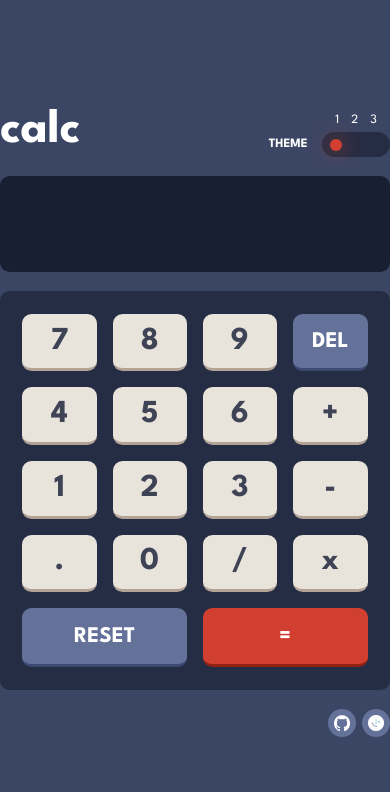
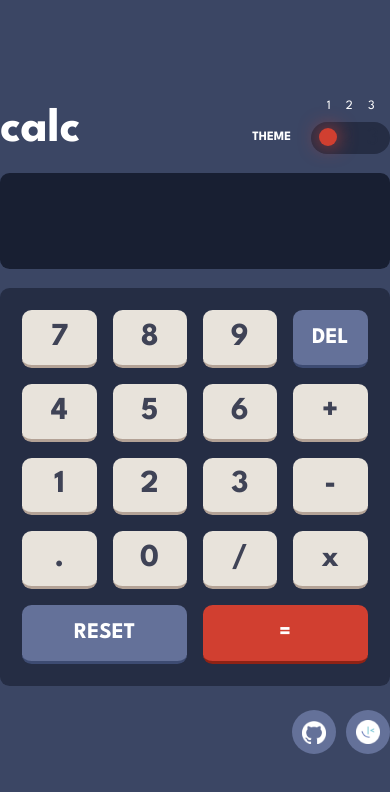
Before and after one commit to tripkmin/calculator, a React (Create React App) app: page / in a window 390 px wide. Shown: the top 792 px of the page. Built offline with nearby package versions, Linux system fonts and the light colour scheme.

Commit message:
feat: Improved mobile accessibility

```diff
--- a/src/App.tsx
+++ b/src/App.tsx
@@ -1,9 +1,9 @@
 import { ThemeProvider } from 'styled-components';
 import GlobalStyles from 'styles/GlobalStyles';
 import Calculator from 'components/Calculator';
-import Header from 'assets/Layouts/Header';
-import Main from 'assets/Layouts/Main';
-import Footer from 'assets/Layouts/Footer';
+import Header from 'Layouts/Header';
+import Main from 'Layouts/Main';
+import Footer from 'Layouts/Footer';
 import { themeType } from 'styles/constants';
 import useTheme from 'hooks/useTheme';
 import './index.css';
--- a/src/assets/Layouts/Footer.tsx
+++ b/src/Layouts/Footer.tsx
@@ -1,23 +1,28 @@
 import githubIcon from 'assets/images/github.png';
 import frontendMentorIcon from 'assets/images/frontendMentor.png';
 import styled from 'styled-components';
-import { timer } from 'styles/constants';
+import { size, timer } from 'styles/constants';
 
 const FooterLayout = styled.footer`
-  margin-top: 1.2rem;
+  margin-top: 1.5rem;
   display: flex;
   justify-content: flex-end;
-  gap: 0.4rem;
+  gap: 0.6rem;
 `;
+
 const Link = styled.a`
   display: flex;
   justify-content: center;
   align-items: center;
-  padding: 6px;
+  padding: 8px;
   border-radius: 50%;
   background-color: ${props => props.theme.buttonTypeB};
   transition: all ${timer.default};
   cursor: pointer;
+
+  @media screen and (max-width: ${size.mobile}) {
+    padding: 10px;
+  }
 
   &:hover {
     background-color: ${props => props.theme.buttonHoverTypeB};
@@ -29,6 +34,14 @@ const Link = styled.a`
   }
 `;
 
+const Icon = styled.img`
+  width: 16px;
+
+  @media screen and (max-width: ${size.mobile}) {
+    width: 24px;
+  }
+`;
+
 export default function Footer() {
   return (
     <FooterLayout>
@@ -36,13 +49,13 @@ export default function Footer() {
         href="https://github.com/tripkmin/calculator"
         target="_blank"
         title="tripkmin github">
-        <img width={16} src={githubIcon}></img>
+        <Icon src={githubIcon}></Icon>
       </Link>
       <Link
         href="https://www.frontendmentor.io/challenges/calculator-app-9lteq5N29"
         target="_blank"
         title="frontend mentor">
-        <img width={16} src={frontendMentorIcon}></img>
+        <Icon src={frontendMentorIcon}></Icon>
       </Link>
     </FooterLayout>
   );
--- a/src/assets/Layouts/Header.tsx
+++ b/src/Layouts/Header.tsx
@@ -1,12 +1,13 @@
 import styled from 'styled-components';
 import { Dispatch, SetStateAction } from 'react';
 import { ThemeOption, ThemeT } from 'types/type';
-import { getTranslateXPosition } from 'utils/utils';
-import { timer } from 'styles/constants';
+import { getDesktopTranslateXPosition, getMobileTranslateXPosition } from 'utils/utils';
+import { size, timer } from 'styles/constants';
 
 const HeaderBox = styled.div`
   display: flex;
   justify-content: space-between;
+  align-items: flex-end;
   color: ${props => props.theme.fontColorTypeA};
   transition: color ${timer.default};
 `;
@@ -30,6 +31,13 @@ const ThemeBox = styled.div`
   transition: color ${timer.default};
 `;
 
+const ThemeIndicatorBox = styled.div`
+  display: flex;
+
+  @media screen and (max-width: ${size.mobile}) {
+    gap: 0.2rem;
+  }
+`;
 const ThemeIndicator = styled.button`
   color: ${props => props.theme.fontColorTypeA};
   transition: all ${timer.default};
@@ -38,6 +46,10 @@ const ThemeIndicator = styled.button`
   &:hover,
   &:focus {
     font-weight: 700;
+  }
+
+  @media screen and (max-width: ${size.mobile}) {
+    /* font-size: 1rem; */
   }
 `;
 
@@ -52,6 +64,10 @@ const SwtichBox = styled.div<{ $theme: ThemeT }>`
   padding: 4px 5px;
   position: relative;
 
+  @media screen and (max-width: ${size.mobile}) {
+    /* padding: 8px 20px; */
+  }
+
   &::after {
     content: '';
     position: absolute;
@@ -61,15 +77,26 @@ const SwtichBox = styled.div<{ $theme: ThemeT }>`
     height: 12px;
     border-radius: 1rem;
     background-color: ${props => props.theme.buttonTypeC};
-    transform: ${props => `translateX(${getTranslateXPosition(props.$theme)})`};
+    transform: ${props => `translateX(${getDesktopTranslateXPosition(props.$theme)})`};
     transition: transform ${timer.default}, background-color ${timer.default};
     box-shadow: 0 0 20px ${props => props.theme.buttonTypeC};
+
+    @media screen and (max-width: ${size.mobile}) {
+      bottom: 7.5px;
+      width: 18px;
+      height: 18px;
+      transform: ${props => `translateX(${getMobileTranslateXPosition(props.$theme)})`};
+    }
   }
 `;
 
 const Switch = styled.button`
   color: ${props => props.theme.subBackgroundB};
   transition: color ${timer.default};
+
+  @media screen and (max-width: ${size.mobile}) {
+    font-size: 1.5rem;
+  }
 `;
 
 interface HeaderProps {
@@ -89,7 +116,7 @@ export default function Header({ theme, setTheme }: HeaderProps) {
       <Head>calc</Head>
       <ThemeBox>
         <p></p>
-        <div>
+        <ThemeIndicatorBox>
           {themeArr.map(el => (
             <ThemeIndicator
               key={el[0]}
@@ -99,7 +126,7 @@ export default function Header({ theme, setTheme }: HeaderProps) {
               {el[1]}
             </ThemeIndicator>
           ))}
-        </div>
+        </ThemeIndicatorBox>
         <SubHead>THEME</SubHead>
         <SwtichBox $theme={theme}>
           {themeArr.map(el => (
--- a/src/styles/constants.ts
+++ b/src/styles/constants.ts
@@ -60,3 +60,8 @@ export const timer = {
   fast: '0.1s',
   slow: '0.5s',
 };
+
+export const size = {
+  mobile: '768px',
+  desktop: '1024px',
+};
--- a/src/utils/utils.ts
+++ b/src/utils/utils.ts
@@ -5,17 +5,27 @@ import { ThemeT } from 'types/type';
  * @param theme
  * @returns Changes the position of the theme selection switch.
  */
-export const getTranslateXPosition = (theme: ThemeT) => {
+export const getDesktopTranslateXPosition = (theme: ThemeT) => {
   switch (theme) {
     case 'A':
       return '0px';
     case 'B':
-      return '18.5px';
+      return '19.5px';
     case 'C':
       return '39px';
   }
 };
 
+export const getMobileTranslateXPosition = (theme: ThemeT) => {
+  switch (theme) {
+    case 'A':
+      return '0px';
+    case 'B':
+      return '22px';
+    case 'C':
+      return '44px';
+  }
+};
 /**
  *
  * @param length
```
Also changed, not shown: src/Layouts/Main.tsx (renamed from src/assets/Layouts/Main.tsx).
